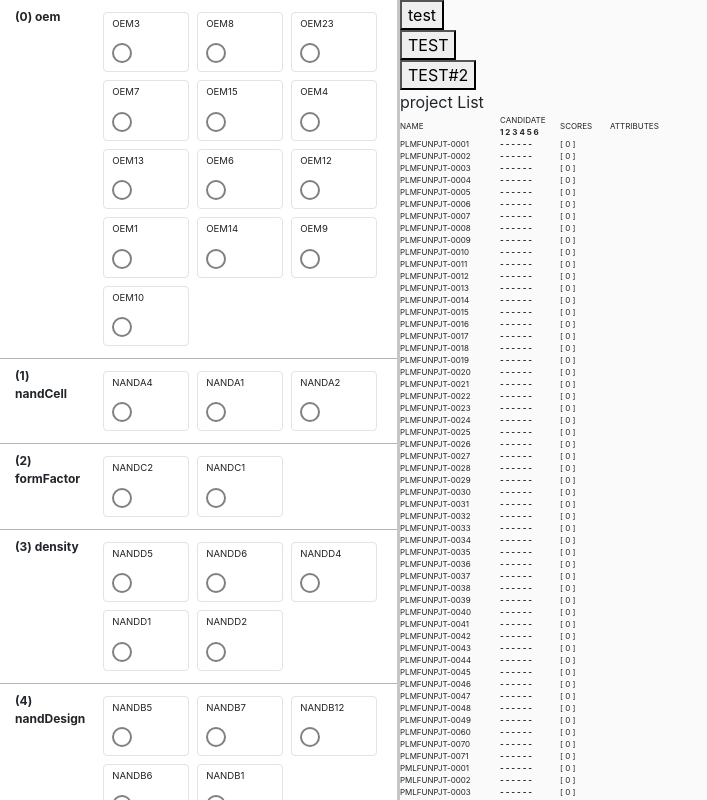
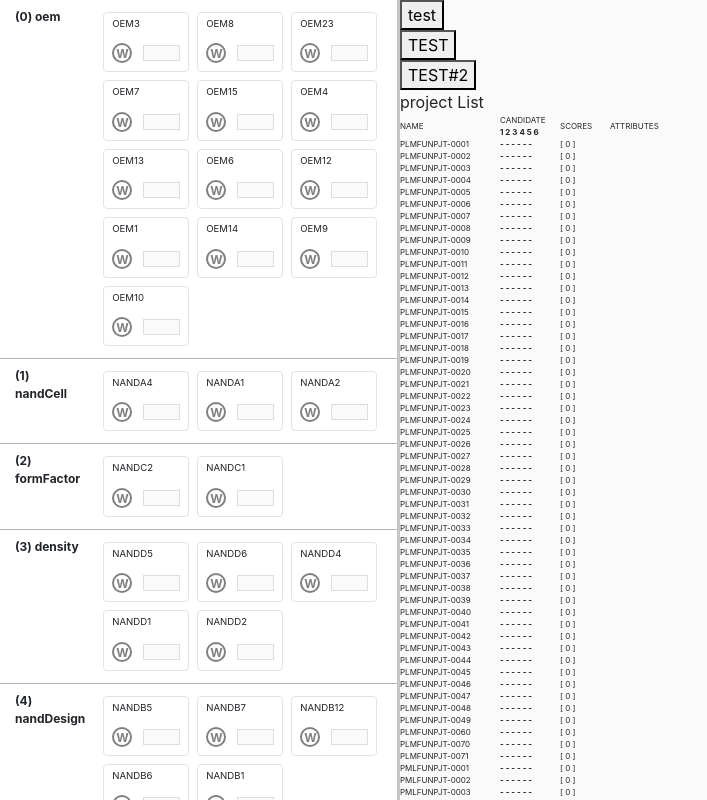
Before and after one commit to ytaek/defect-propagation-viz, a React (Create React App) app: page / in a window 1280 px wide. Shown: the whole page, without its empty margins (0-707 px from the left). Built offline with nearby package versions, Linux system fonts and the light colour scheme; some icons are missing.

Commit message:
implementing weight slider

```diff
--- a/src/App.scss
+++ b/src/App.scss
@@ -114,15 +114,30 @@
                     line-height: 0.5;
                     position: absolute;
                     left: 1px;
-                    top:0px;
+                    top: 0px;
                     color: gray;
                     font-weight: 500;
+                  }
+
+                  &.status-weight {
+                    font-size: 0.75rem;
+                    font-weight: bold;
+                    color: gray;
+                    position: absolute;
+                    left: 2px;
                   }
                 }
               }
             }
 
-            .weight {}
+            .weight-slider {
+              flex: 1;
+              background: #fafafa;
+              height: 16px;
+              margin-left: 11px;
+              border: 1px solid #dedede;
+              position: relative;
+            }
           }
         }
       }
--- a/src/components/CriterionValueWeightControl.tsx
+++ b/src/components/CriterionValueWeightControl.tsx
@@ -21,7 +21,11 @@ export class CriterionValueWeightControl extends React.Component<Props> {
   render() {
     let weightView
     if(this.props.criterionValue.status === CriterionValueStatus.WEIGHT){
-      weightView = <div className="weight-slider"/>
+      weightView = <div className="weight-slider">
+        <div className="slider-bar" style={{
+          width: this.props.criterionValue.weight * 100 + 'px'
+        }}/>
+      </div>
     }
 
     return (
@@ -45,7 +49,7 @@ export class CriterionValueWeightControl extends React.Component<Props> {
         return (<div className="status status-noncand">×</div>)
       case CriterionValueStatus.WEIGHT:
         default:
-          return (<div className="status status-weight"/>)
+          return (<div className="status status-weight">W</div>)
     }
   }
 }
```
